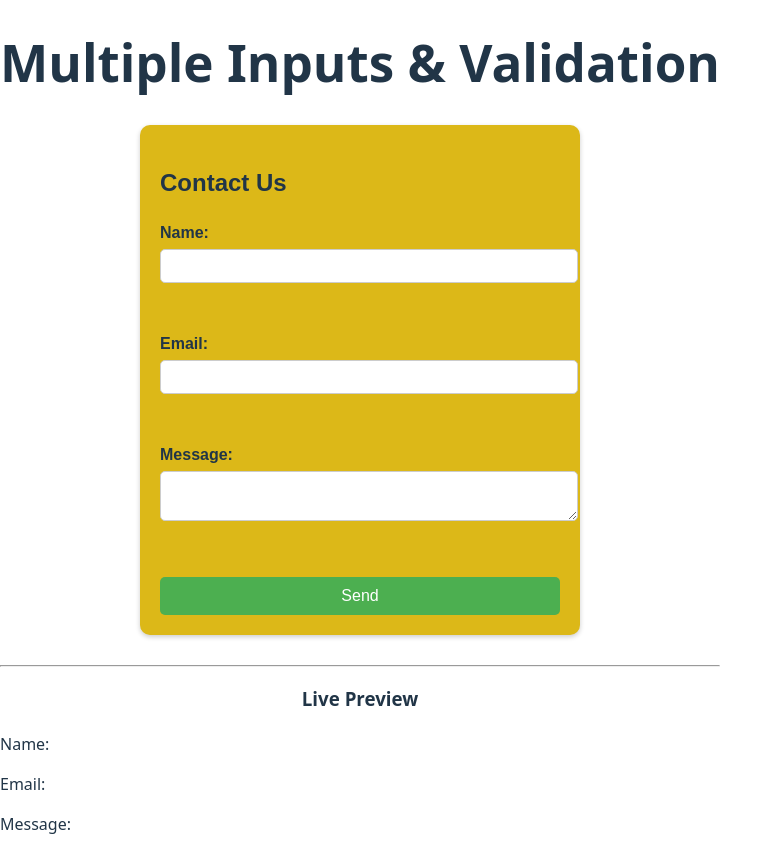
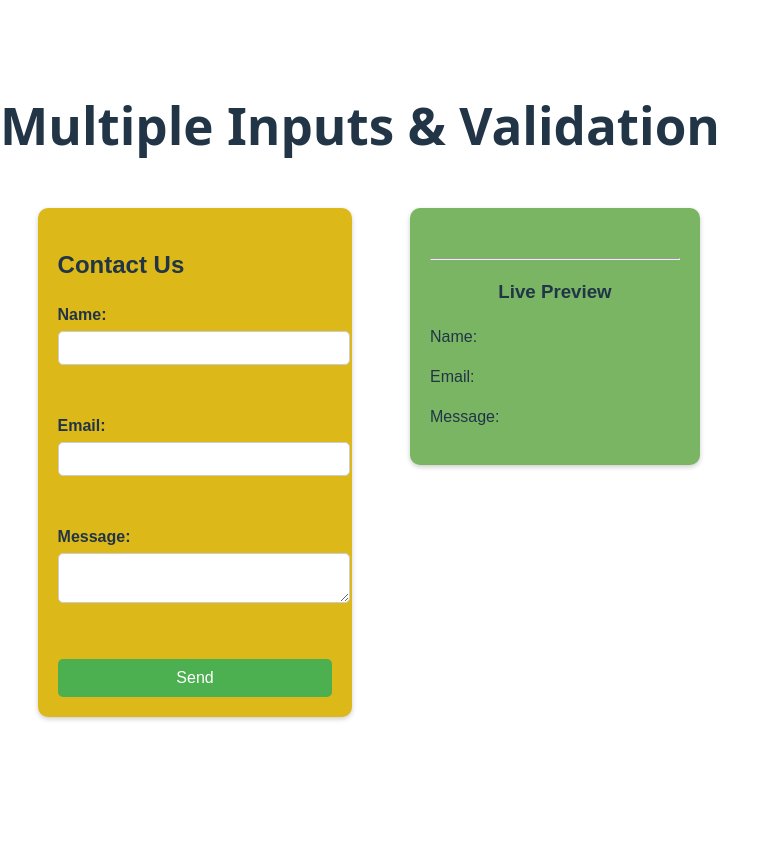
Before and after one commit to TGuetta/react-learning-journey, a React (Vite) app: page / in a window 1280 px wide. Shown: the whole page, without its empty margins (0-783 px from the left). After the commit the page ends 800 px from the top, so only its background shows below. Built offline with nearby package versions, Linux system fonts and the light colour scheme.

Commit message:
08: Applied Flexbox layout to position form and preview side by side

```diff
--- a/src/ContactForm.css
+++ b/src/ContactForm.css
@@ -23,6 +23,8 @@ textarea {
   border: 1px solid #ccc;
   border-radius: 5px;
   font-size: 14px;
+  background-color: white; /* ✅ Set the background */
+  color: rgb(200, 33, 33); /* ✅ Set the text color */
 }
 
 button {
@@ -47,3 +49,22 @@ hr {
 h3 {
   text-align: center;
 }
+
+.form-preview-wrapper {
+  display: flex;
+  gap: 40px;
+  align-items: flex-start;
+  justify-content: center;
+  flex-wrap: wrap; /* stack vertically on smaller screens */
+  padding: 20px;
+}
+
+.live-preview {
+  max-width: 400px;
+  min-width: 250px;
+  background-color: #7ab564;
+  padding: 20px;
+  border-radius: 10px;
+  font-family: Arial, sans-serif;
+  box-shadow: 0 2px 5px rgba(0, 0, 0, 0.2);
+}
--- a/src/ContactForm.jsx
+++ b/src/ContactForm.jsx
@@ -41,7 +41,7 @@ function ContactForm() {
   }
 
   return (
-    <div>
+    <div className="form-preview-wrapper">
       <form onSubmit={handleSubmit}>
         <h2>Contact Us</h2>
 
@@ -85,12 +85,14 @@ function ContactForm() {
 
         <button type="submit">Send</button>
       </form>
-      {/* ✅ This part is now inside the <div> */}
-      <hr />
-      <h3>Live Preview</h3>
-      <p>Name: {formData.name}</p>
-      <p>Email: {formData.email}</p>
-      <p>Message: {formData.message}</p>
+
+      <div className="live-preview">
+        <hr />
+        <h3>Live Preview</h3>
+        <p>Name: {formData.name}</p>
+        <p>Email: {formData.email}</p>
+        <p>Message: {formData.message}</p>
+      </div>
     </div>
   );
 }
```
